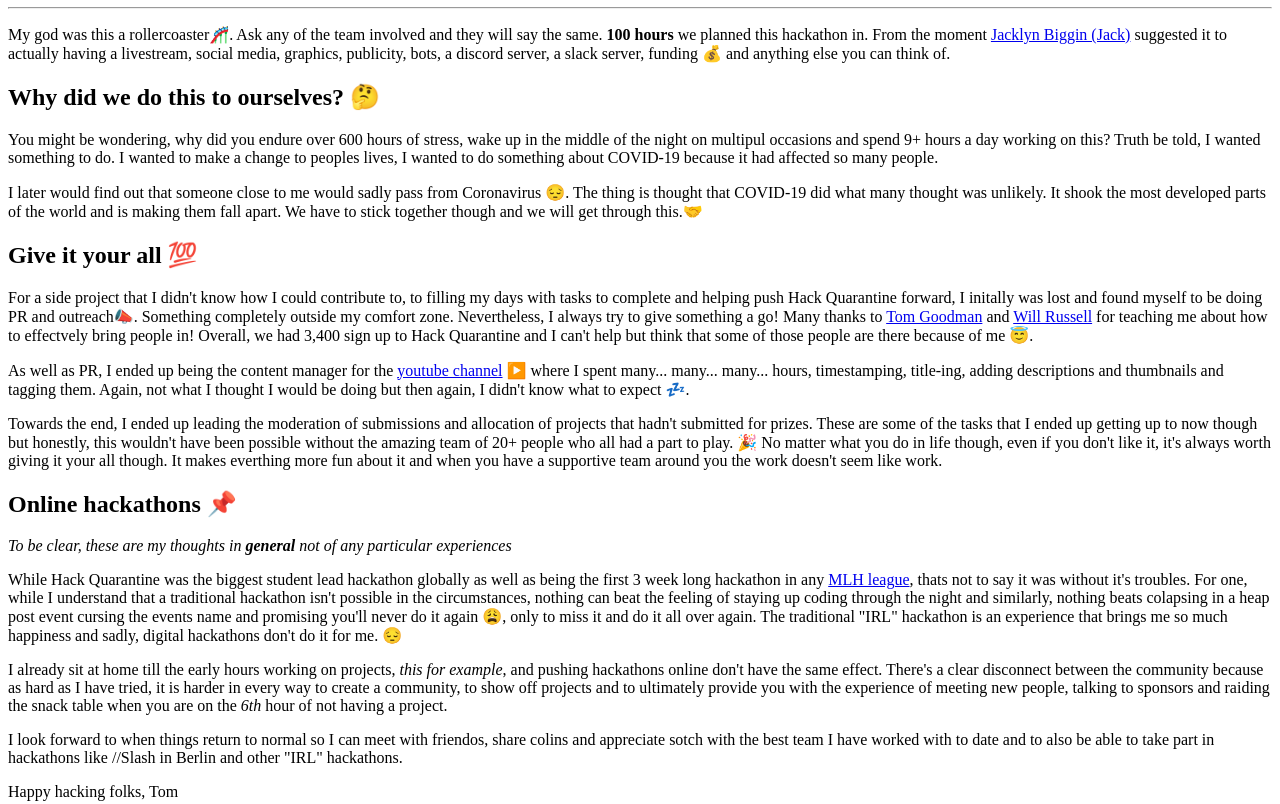
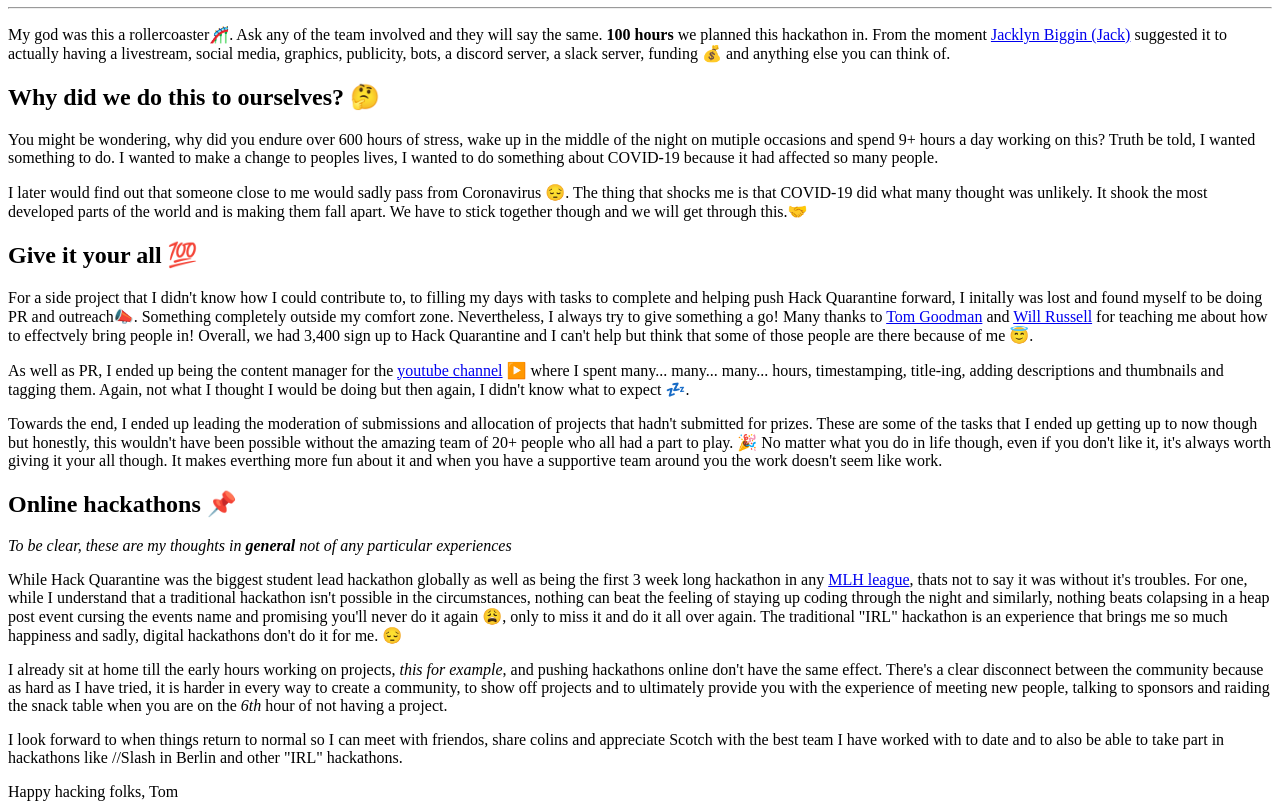
Before and after one commit to tomMisson/portfolioJS, a Gatsby site in the folder Blog/gatsby-site/: page /hack-quarantine in a window 1280 px wide. Shown: the part 200-1004 px from the top of the page. Built offline with nearby package versions, Linux system fonts and the light colour scheme; Gatsby itself is replaced by a stand-in of ours.

Commit message:
SPAG check

```diff
--- a/Blog/gatsby-site/src/content/Hack-Quarantine.md
+++ b/Blog/gatsby-site/src/content/Hack-Quarantine.md
@@ -12,9 +12,9 @@ My god was this a rollercoaster🎢. Ask any of the team involved and they will
 
 ## Why did we do this to ourselves? 🤔
 
-You might be wondering, why did you endure over 600 hours of stress, wake up in the middle of the night on multipul occasions and spend 9+ hours a day working on this? Truth be told, I wanted something to do. I wanted to make a change to peoples lives, I wanted to do something about COVID-19 because it had affected so many people.
+You might be wondering, why did you endure over 600 hours of stress, wake up in the middle of the night on mutiple occasions and spend 9+ hours a day working on this? Truth be told, I wanted something to do. I wanted to make a change to peoples lives, I wanted to do something about COVID-19 because it had affected so many people.
 
-I later would find out that someone close to me would sadly pass from Coronavirus 😔. The thing is thought that COVID-19 did what many thought was unlikely. It shook the most developed parts of the world and is making them fall apart. We have to stick together though and we will get through this.🤝
+I later would find out that someone close to me would sadly pass from Coronavirus 😔. The thing that shocks me is that COVID-19 did what many thought was unlikely. It shook the most developed parts of the world and is making them fall apart. We have to stick together though and we will get through this.🤝
 
 ## Give it your all 💯
 
@@ -32,7 +32,7 @@ While Hack Quarantine was the biggest student lead hackathon globally as well as
 
 I already sit at home till the early hours working on projects, *this for example*, and pushing hackathons online don't have the same effect. There's a clear disconnect between the community because as hard as I have tried, it is harder in every way to create a community, to show off projects and to ultimately provide you with the experience of meeting new people, talking to sponsors and raiding the snack table when you are on the _6th_ hour of not having a project.
 
-I look forward to when things return to normal so I can meet with friendos, share colins and appreciate sotch with the best team I have worked with to date and to also be able to take part in hackathons like //Slash in Berlin and other "IRL" hackathons.
+I look forward to when things return to normal so I can meet with friendos, share colins and appreciate Scotch with the best team I have worked with to date and to also be able to take part in hackathons like //Slash in Berlin and other "IRL" hackathons.
 
 
 
```
